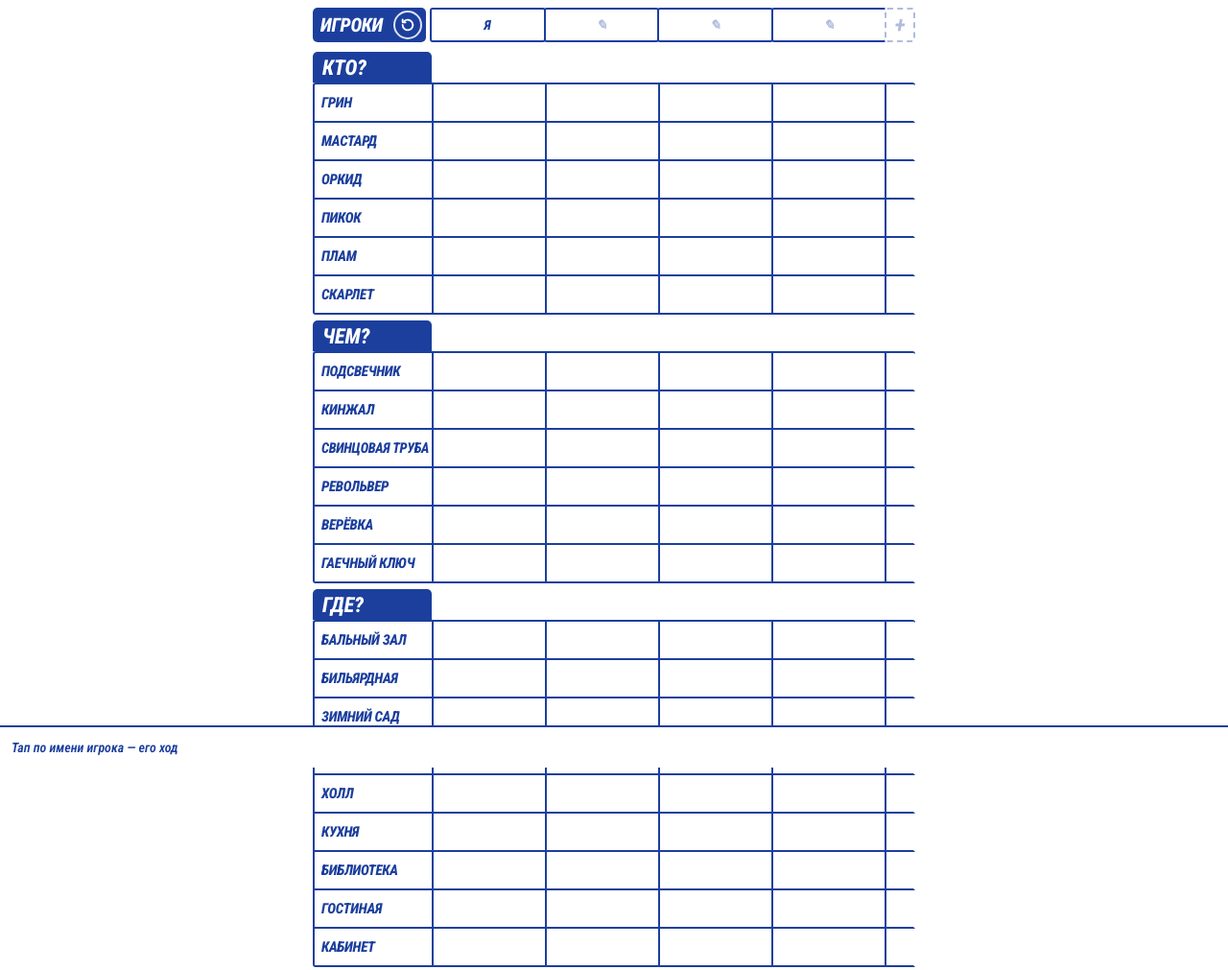
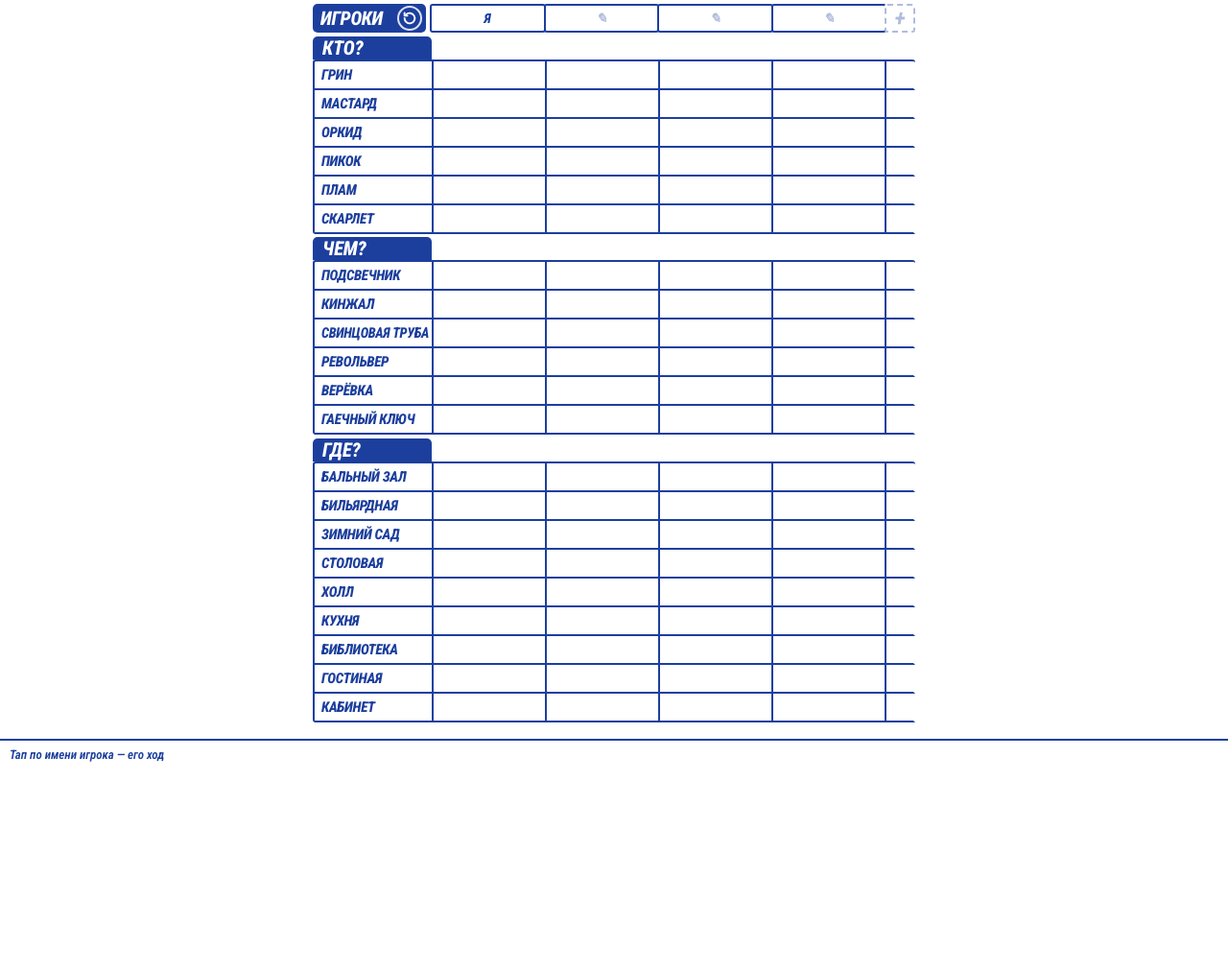
Before and after one commit to majorovms/cluedo-blank, a plain HTML site: page web/index.html in a window 1280 px wide. Shown: the whole page at 96% size. After the commit the page ends 800 px from the top, so only its background shows below. Drawn offline with Linux system fonts and the light colour scheme.

Commit message:
Высота строк подстраивается под экран, прокрутки нет

```diff
--- a/web/index.html
+++ b/web/index.html
@@ -32,35 +32,37 @@
     font-style: italic; font-weight: 800;
     -webkit-tap-highlight-color: transparent;
     -webkit-user-select: none; user-select: none; -webkit-touch-callout: none;
-    overscroll-behavior-y: contain;
+    overscroll-behavior: none;
     touch-action: manipulation;
+    height: 100%; overflow: hidden;
   }
-  #app { max-width: 640px; margin: 0 auto; padding: 8px 6px 64px; }
+  :root { --rh: 30px; }
+  #app { max-width: 640px; margin: 0 auto; padding: 4px 6px 0; }
 
   .grid { display: grid; grid-template-columns: var(--cols); }
-  .sec { margin-top: 6px; }
+  .sec { margin-top: clamp(2px, calc(var(--rh) * .12), 6px); }
   .sec-rows { border-top: var(--line) solid var(--ink); border-left: var(--line) solid var(--ink); border-radius: 3px; }
 
   /* Header row */
-  .hdr { align-items: stretch; position: sticky; top: 0; z-index: 5; background: var(--paper); padding: 6px 0 4px; margin-top: -6px; }
+  .hdr { align-items: stretch; }
   .plate {
-    background: var(--ink); color: #fff; border-radius: 5px; height: 36px;
+    background: var(--ink); color: #fff; border-radius: 5px; height: clamp(28px, var(--rh), 36px);
     display: flex; align-items: center; padding: 0 4px 0 8px; gap: 4px;
     font-size: 20px; letter-spacing: -.3px; margin-right: 6px;
   }
   .plate .t { flex: 1; overflow: hidden; white-space: nowrap; }
   .reset {
-    position: relative; width: 30px; height: 30px; border-radius: 50%;
+    position: relative; width: 26px; height: 26px; border-radius: 50%;
     border: 2px solid rgba(255,255,255,.85); background: transparent; color: #fff;
     display: grid; place-items: center; padding: 0; flex: none; touch-action: none;
   }
   .reset svg.ic { width: 16px; height: 16px; }
-  .reset svg.ring { position: absolute; inset: -4px; width: 34px; height: 34px; transform: rotate(-90deg); pointer-events: none; }
+  .reset svg.ring { position: absolute; inset: -4px; width: 30px; height: 30px; transform: rotate(-90deg); pointer-events: none; }
   .reset svg.ring circle { fill: none; stroke: #ffd54a; stroke-width: 4; stroke-dasharray: 100; stroke-dashoffset: 100; }
   .reset.holding svg.ring circle { transition: stroke-dashoffset 2s linear; stroke-dashoffset: 0; }
 
   .ph {
-    height: 36px; border: var(--line) solid var(--ink); border-radius: 3px; margin-left: -2px;
+    height: clamp(28px, var(--rh), 36px); border: var(--line) solid var(--ink); border-radius: 3px; margin-left: -2px;
     display: flex; align-items: center; justify-content: center; overflow: hidden;
     font-size: 14px; padding: 0 2px; white-space: nowrap; touch-action: none; position: relative;
     background: #fff;
@@ -75,14 +77,14 @@
 
   /* Category title */
   .cat {
-    background: var(--ink); color: #fff; border-radius: 5px 5px 0 0; height: 32px;
-    display: flex; align-items: center; padding-left: 10px; font-size: 22px; margin-right: 0;
+    background: var(--ink); color: #fff; border-radius: 5px 5px 0 0; height: clamp(17px, calc(var(--rh) * .8), 30px);
+    display: flex; align-items: center; padding-left: 10px; font-size: clamp(14px, calc(var(--rh) * .68), 22px); margin-right: 0;
   }
 
   /* Rows */
-  .lab, .cell { border-right: var(--line) solid var(--ink); border-bottom: var(--line) solid var(--ink); height: 40px; }
+  .lab, .cell { border-right: var(--line) solid var(--ink); border-bottom: var(--line) solid var(--ink); height: var(--rh); }
   .lab {
-    display: flex; align-items: center; padding: 0 4px 0 7px; font-size: 15px; letter-spacing: -.3px;
+    display: flex; align-items: center; padding: 0 4px 0 7px; font-size: clamp(11px, calc(var(--rh) * .6), 15px); letter-spacing: -.3px;
     white-space: nowrap; overflow: hidden; touch-action: manipulation;
   }
   .lab span { display: inline-block; transform-origin: left center; }
@@ -94,23 +96,26 @@
   .cell.plus { border-right-color: transparent; }
   .cell.plus + * { }
   .cell.bad { background: var(--bad) !important; box-shadow: inset 0 0 0 2px var(--bad-ink); }
-  .cell .mk { width: 20px; height: 20px; margin-top: -6px; }
+  .cell .mk { width: min(20px, calc(var(--rh) * .64)); height: min(20px, calc(var(--rh) * .64)); }
+  .cell.tg { place-items: start center; }
+  .cell.tg .mk { margin-top: 1px; width: min(20px, calc(var(--rh) - 13px)); height: min(20px, calc(var(--rh) - 13px)); }
   .cell.auto .mk { opacity: .55; }
-  .cell .cnt { position: absolute; left: 2px; top: 0; font-size: 11px; line-height: 13px; color: var(--ink); font-weight: 800; }
+  .cell .cnt { position: absolute; left: 2px; top: 0; font-size: 10px; line-height: 11px; color: var(--ink); font-weight: 800; }
   .cell .tags {
-    position: absolute; left: 1px; right: 1px; bottom: 0; font-size: 9px; line-height: 10px; font-weight: 600;
-    text-align: center; color: var(--maybe); white-space: normal; overflow-wrap: anywhere; max-height: 20px; overflow: hidden;
+    position: absolute; left: 0; right: 0; bottom: 0; font-size: 9px; line-height: 10px; font-weight: 600;
+    text-align: center; color: var(--maybe); white-space: nowrap;
   }
+  .cell .tags span { display: inline-block; transform-origin: center bottom; }
   .mk.yes { color: var(--yes); } .mk.no { color: var(--no); } .mk.maybe { color: var(--maybe); }
 
   /* Status bar */
   #status {
     position: fixed; left: 0; right: 0; bottom: 0; background: #fff; border-top: 2px solid var(--ink);
-    padding: 8px 12px calc(8px + env(safe-area-inset-bottom)); font-size: 14px; font-weight: 600;
-    display: flex; gap: 6px; align-items: center; flex-wrap: wrap; min-height: 44px;
+    padding: 0 10px env(safe-area-inset-bottom); font-size: 13px; font-weight: 600; height: calc(30px + env(safe-area-inset-bottom));
+    display: flex; gap: 5px; align-items: center; flex-wrap: nowrap; overflow: hidden; white-space: nowrap;
   }
   #status b { font-weight: 800; }
-  .chip { background: var(--hl); border: 1px solid var(--ink-soft); border-radius: 10px; padding: 1px 7px; font-size: 12px; }
+  .chip { background: var(--hl); border: 1px solid var(--ink-soft); border-radius: 10px; padding: 0 6px; font-size: 11px; }
 
   /* Overlays */
   .overlay { position: fixed; inset: 0; z-index: 50; }
@@ -360,11 +365,12 @@ function render() {
         const s = D.eff[k];
         const m = mark(p.id, c.id);
         const cnt = count(p.id, c.id);
-        const cls = ['cell', D.auto[k] ? 'auto' : '', D.bad[k] ? 'bad' : ''].join(' ');
+        const hasTags = !!(m && m.tags.length);
+        const cls = ['cell', D.auto[k] ? 'auto' : '', D.bad[k] ? 'bad' : '', hasTags ? 'tg' : ''].join(' ');
         h += `<div class="${cls}" data-p="${p.id}" data-c="${c.id}">`;
         if (cnt) h += `<span class="cnt">${cnt}</span>`;
         if (s) h += ICONS[s];
-        if (m && m.tags.length) h += `<span class="tags">${esc(tagsToString(m.tags, ini))}</span>`;
+        if (m && m.tags.length) h += `<span class="tags"><span>${esc(tagsToString(m.tags, ini))}</span></span>`;
         h += '</div>';
       }
       if (plus) h += '<div class="cell plus"></div>';
@@ -373,8 +379,9 @@ function render() {
     h += '</div></div>';
   });
   app.innerHTML = h;
+  renderStatus();
+  fitHeight();
   fitLabels();
-  renderStatus();
   bindReset();
   save();
 }
@@ -392,11 +399,27 @@ function renderStatus() {
   st.innerHTML = h;
 }
 
+// Подгоняем высоту строк, чтобы карточка целиком помещалась в экран без прокрутки
+function fitHeight() {
+  const root = document.documentElement;
+  const H = innerHeight - document.getElementById('status').offsetHeight - 2;
+  let rh = parseFloat(root.style.getPropertyValue('--rh')) || 30;
+  const set = v => root.style.setProperty('--rh', v + 'px');
+  set(rh);
+  for (let i = 0; i < 6; i++) {
+    const extra = app.offsetHeight - CARDS.length * rh;
+    const n = Math.max(16, Math.min(46, Math.floor((H - extra) / CARDS.length)));
+    if (n === rh) break;
+    rh = n; set(rh);
+  }
+  while (app.offsetHeight > H && rh > 16) set(--rh);
+}
+
 function fitLabels() {
-  app.querySelectorAll('.lab span, .ph .nm, .plate .t span').forEach(sp => {
+  app.querySelectorAll('.lab span, .ph .nm, .plate .t span, .cell .tags span').forEach(sp => {
     sp.style.transform = '';
-    const box = sp.parentElement;
-    const avail = box.clientWidth - (box.classList.contains('lab') ? 10 : 6);
+    const box = sp.parentElement.classList.contains('tags') ? sp.parentElement.parentElement : sp.parentElement;
+    const avail = box.clientWidth - (box.classList.contains('lab') ? 10 : box.classList.contains('cell') ? 3 : 6);
     const w = sp.scrollWidth;
     if (w > avail) sp.style.transform = `scaleX(${(avail / w).toFixed(3)})`;
   });
@@ -791,8 +814,8 @@ function endDrag(e, g) {
 
 // ---------- Boot ----------
 render();
-if (document.fonts && document.fonts.ready) document.fonts.ready.then(fitLabels);
-addEventListener('resize', fitLabels);
+if (document.fonts && document.fonts.ready) document.fonts.ready.then(() => { fitHeight(); fitLabels(); });
+addEventListener('resize', () => { fitHeight(); fitLabels(); });
 })();
 </script>
 </body>
```
